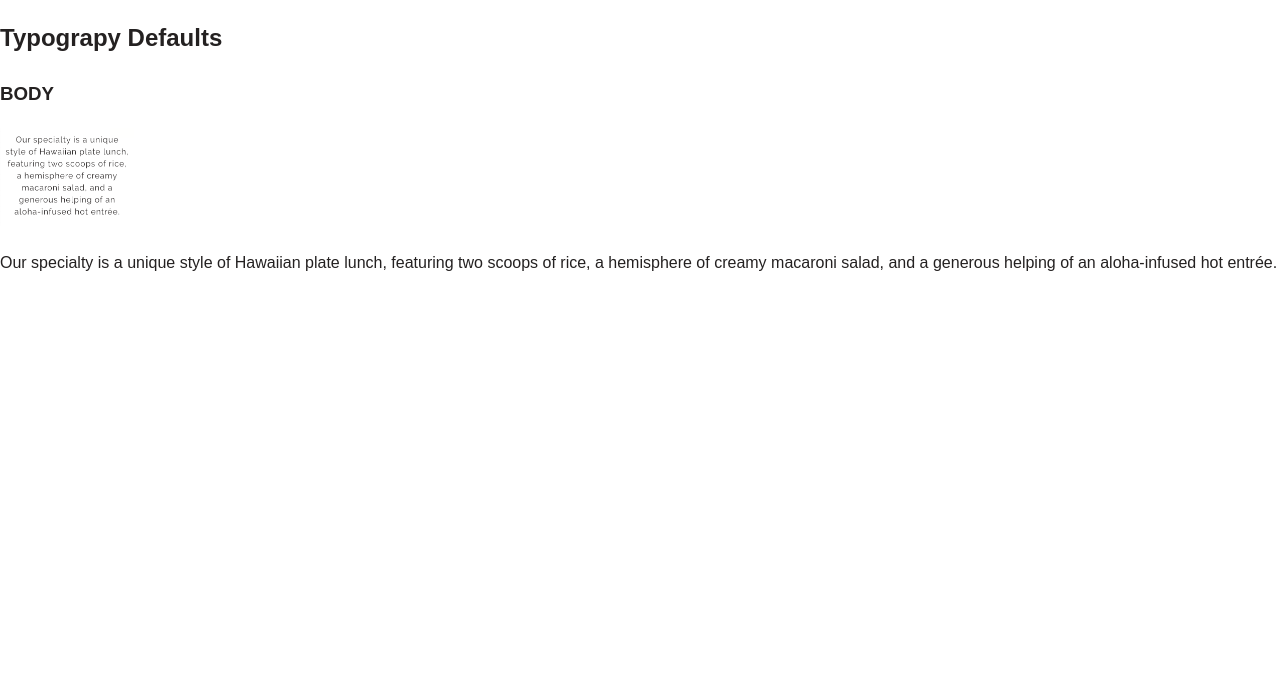
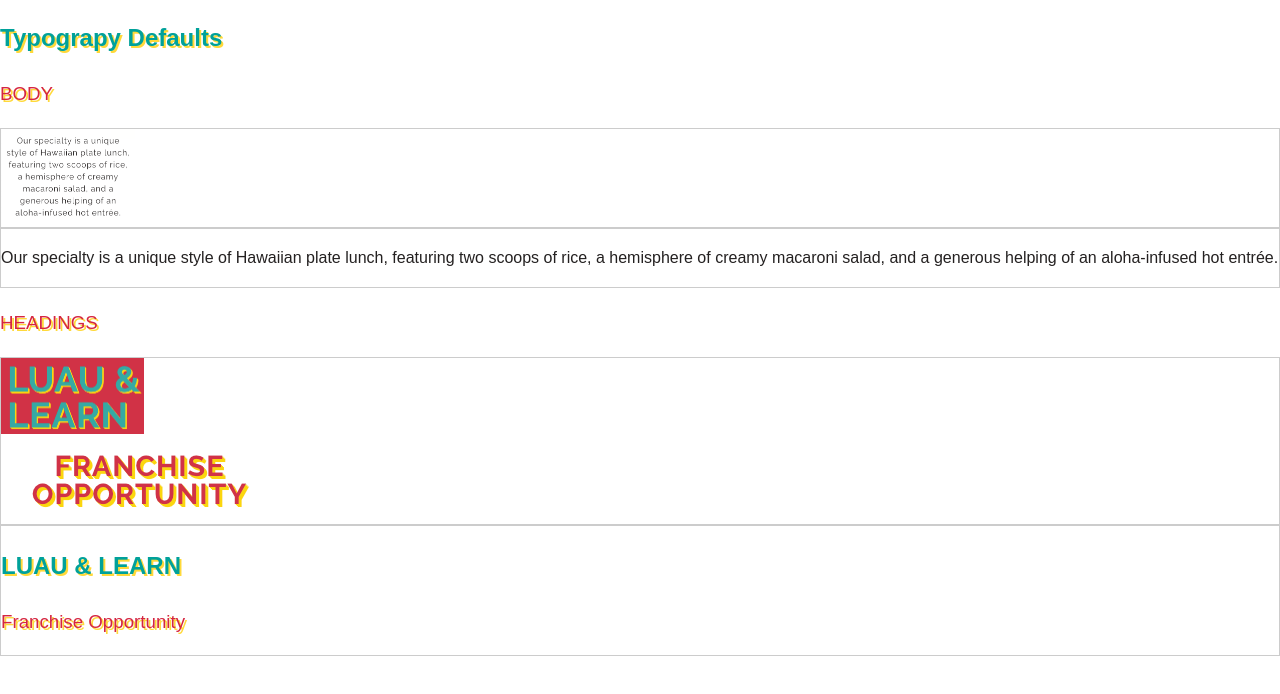
Before and after one commit to warhalday/LLHB-casestudy, a plain HTML site: page components/index.html in a window 1280 px wide. Shown: the part 78-772 px from the top of the page. Drawn offline with Linux system fonts and the light colour scheme; files that its build step writes are made by us from their sources.

Commit message:
heading styles

```diff
--- a/components/index.html
+++ b/components/index.html
@@ -18,9 +18,12 @@
 
         <article class="component">
             <h3 class="component__name">BODY</h3>
-            <img
-                srcset="img/body-card__text1.png 2x"
-                src="img/body-card__text1.png" alt="Body Copy">
+
+            <div class="component__image">
+                <img
+                    srcset="img/body-card__text1.png 2x"
+                    src="img/body-card__text1.png" alt="Body Copy">
+            </div>
 
         <div class="component__code">
             <p>Our specialty is a unique style of Hawaiian plate lunch, featuring two scoops of rice, a hemisphere of creamy macaroni salad, and a generous helping of an aloha-infused hot entrée.</p>
@@ -28,6 +31,21 @@
 
         </article>
 
+        <article class="component">
+            <h3 class="component__name">HEADINGS</h3>
+
+            <div class="component__image">
+                <img srcset="img/body-luau__title.png 2x" src="img/body-luau__title.png" alt="h2">
+                <img srcset="img/body-card__title1.png 2x" src="img/body-card__title1.png" alt="h3">
+            </div>
+
+            <div class="component__code">
+                <h2>LUAU & LEARN</h2>
+                <h3>Franchise Opportunity</h3>
+            </div>
+
+        </article>
+
 </body>
 
 </html>
--- a/css/main.css
+++ b/css/main.css
@@ -18,8 +18,42 @@ html {
     box-sizing: inherit;
   }
 
+/** Typography */
+
   body {
       font-family: Arial;
       color: var(--gray-dark);
       line-height: 1.66;
   }
+
+
+h2 {
+    color: var(--turquoise);
+    text-shadow: 2px 2px var(--yellow);
+}
+
+h3 {
+    color: var(--red);
+    text-shadow: 2px 2px var(--yellow);
+    font-weight: 500;
+}
+
+  img {
+      display: block;
+      max-width: 100%;
+  }
+
+/** .component */
+
+  .component image {
+      max-width: initial;
+  }
+
+  .component__image {
+      border: 1px solid #ccc;
+      overflow-x: auto;
+  }
+
+  .component__code {
+    border: 1px solid #ccc;
+  }
```
